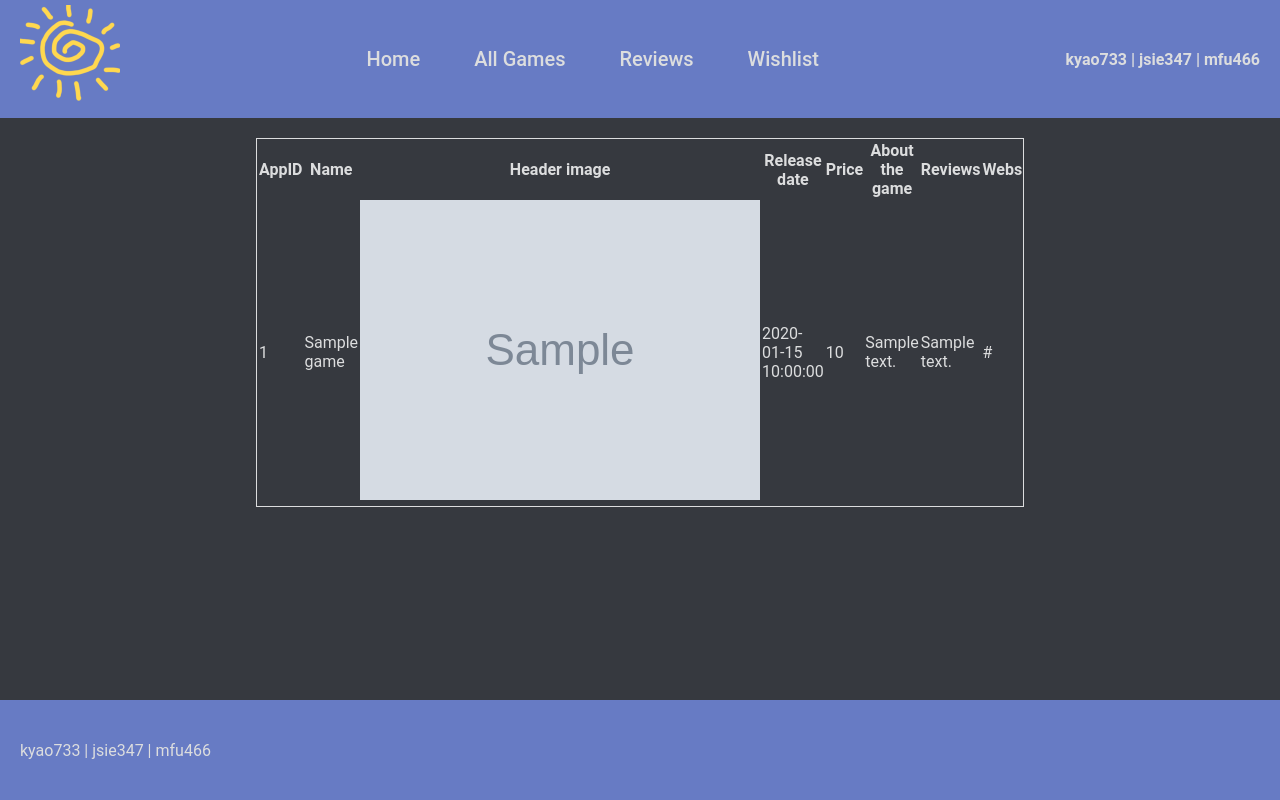
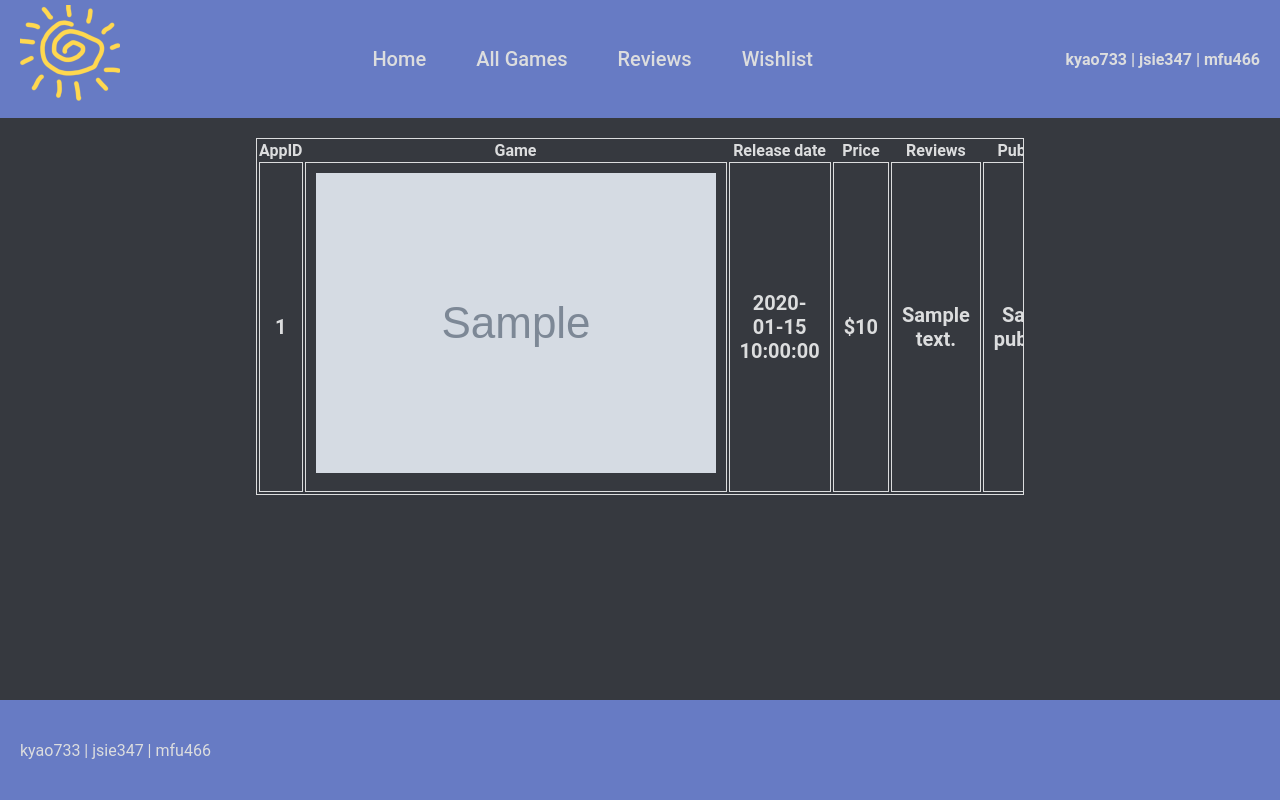
Before and after one commit to jackieseeyou/cs235webapp, a Flask app: template games/templates/gamePage.html in a window 1280 px wide. Run offline with Flask 3, Linux system fonts and the light colour scheme; the template is opened without the code that fills it: most values are stand-ins (such as "Sample title", 1, 10 or a date in 2020); grey boxes marked "Sample" are stand-in pictures.

Commit message:
incorporated jinja for navigation menu, setup game page

```diff
--- a/games/static/css/main.css
+++ b/games/static/css/main.css
@@ -45,6 +45,8 @@ footer{
 
 .navbar{
   list-style:none;
+  display: flex;
+  justify-content: center;
 
 }
 .navbar li{
@@ -116,3 +118,28 @@ footer{
   margin-bottom: 20px;
   overflow: scroll;
 }
+.game__table td{
+  border: 1px solid #dcddde;
+  padding: 10px;
+  text-align: center;
+  font-size: 20px;
+  font-weight: 700;
+  color: #dcddde;
+  text-decoration: none;
+}
+
+#credits{
+  text-align: center;
+  float:right;
+}
+
+.game__description{
+  align-items: center;
+}
+.game__description a {
+  align-self: auto;
+}
+
+.game__description p {
+  text-align: center;
+}
--- a/games/templates/gamePage.html
+++ b/games/templates/gamePage.html
@@ -3,38 +3,21 @@
 <head>
     <meta charset="UTF-8" />
     <meta name="viewport" content="width=device-width, initial-scale=1.0">
-    <title>235 Game Library</title>
+    <title>Games Page</title>
     <link rel="stylesheet" href="../static/css/main.css" />
 </head>
 <body id="body">
-    <nav>
-        <header>
-            <a class="logo" href="">
-                <img src="../assets/images/sun.png" alt="logo" width="100" height="100"/>
-            </a>
-            <ul class="navbar">
-                <li><a class ="home" href="/"> Home</a></li>
-                <li><a href="/gamepage">All Games</a></li>
-                <li><a href="">Reviews</a></li>
-                <li><a href="">Wishlist</a></li>
-            </ul>
-
-            <h1>kyao733 | jsie347 | mfu466</h1>
-    </nav>
-    </header>
+        {% include 'navigation.html' %}
     <main>
         <div class="game__table">
         <table>
             <thead>
             <tr>
                 <th>AppID</th>
-                <th>Name</th>
-                <th>Header image</th>
+                <th>Game</th>
                 <th>Release date</th>
                 <th>Price</th>
-                <th>About the game</th>
                 <th>Reviews</th>
-                <th>Website</th>
                 <th>Publishers</th>
                 <th>Genres</th>
             </tr>
@@ -43,13 +26,10 @@
             {% for game in games %}
             <tr>
                 <td>{{ game.game_id }}</td>
-                <td>{{ game.title }}</td>
-                <td><img src={{game.image_url}}></img></td>
+                <td><a href="{{url_for('game_description', game_id=game.game_id)}}"><img src={{game.image_url}} alt="{{game.title}}"></img></a></td>
                 <td>{{game.release_date}}</td>
-                <td>{{game.price}}</td>
-                <td>{{game.description}}</td>
+                <td>${{game.price}}</td>
                 <td>{{game.reviews}}</td>
-                <td>{{game.website_url}}</td>
                 <td>{{game.publisher}}</td>
                 <td>{{game.genres}}</td>
             </tr>
--- a/games/templates/navigation.html
+++ b/games/templates/navigation.html
@@ -1,15 +1,18 @@
 <nav>
-            <a class="logo" href="layout.html">
+    <header>
+            <a class="logo" href="/">
                 <img src="../assets/images/sun.png" alt="logo" width="100" height="100"/>
             </a>
 
 
         <ul class="navbar">
-            <li><a class ="home" href="layout.html"> Home</a></li>
-            <li><a href="/gamesPage">All Games</a></li>
+            <li><a href="/"> Home</a></li>
+            <li><a href="/gamePage">All Games</a></li>
             <li><a href="">Reviews</a></li>
             <li><a href="">Wishlist</a></li>
         </ul>
 
         <h1>kyao733 | jsie347 | mfu466</h1>
-</nav>
+    </header>
+
+    </nav>
```
Also changed, not shown: games/__init__.py (+11 -1 lines), games/templates/gameDescription.html (+9 -15 lines), games/templates/layout.html (+1 -16 lines), games/static/css/images/sun.png (renamed from games/assets/images/sun.png).
